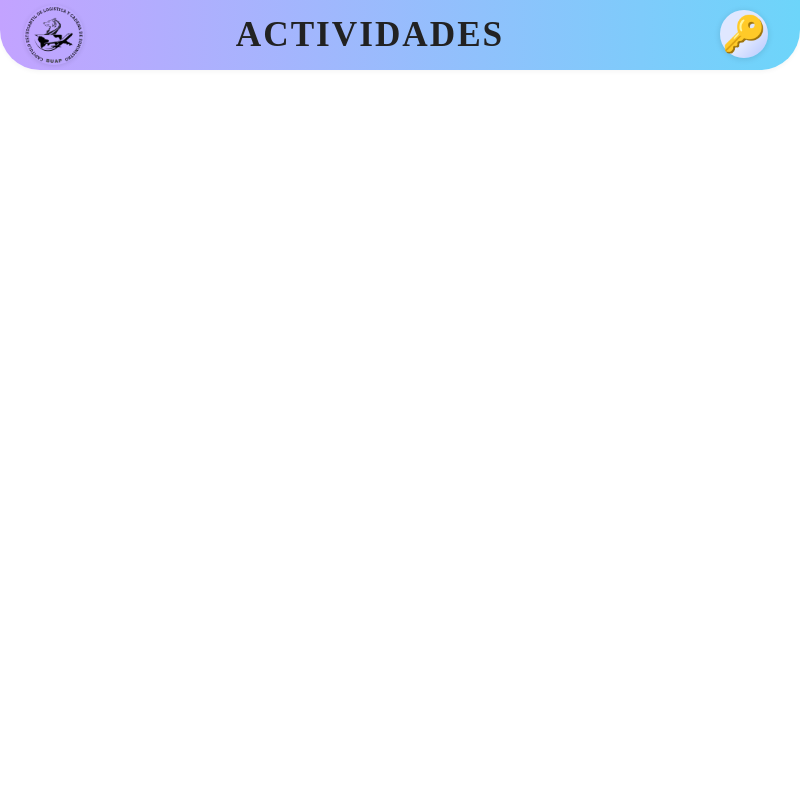
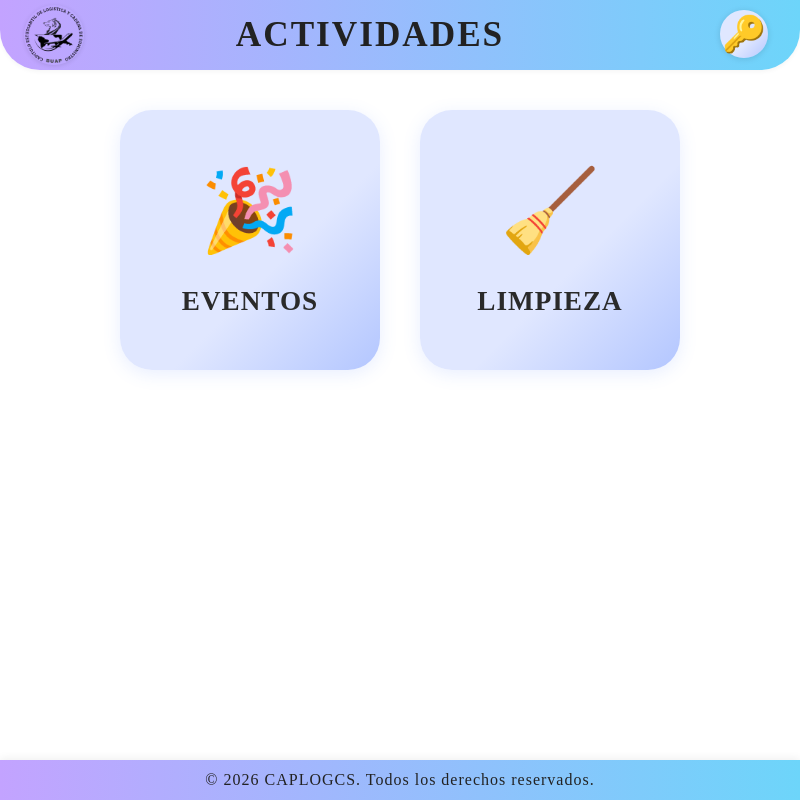
Before and after one commit to ocelotlvalencia/CAPLOGCS-Gestion-Integral---ASTL, an Electron app: page dashboard.html in a window 800 px wide. Drawn offline with Linux system fonts and the light colour scheme.

Commit message:
Integración de contenido y footer

```diff
--- a/dashboard.html
+++ b/dashboard.html
@@ -20,6 +20,19 @@
       <span class="header-actividades-title">Actividades</span>
       <span class="header-login-icon" title="Iniciar sesión">🔑</span>
     </header>
+    <main class="mosaico-container">
+      <button class="mosaico-btn" id="eventos-btn">
+        <span class="mosaico-icon">🎉</span>
+        <span class="mosaico-title">Eventos</span>
+      </button>
+      <button class="mosaico-btn" id="limpieza-btn">
+        <span class="mosaico-icon">🧹</span>
+        <span class="mosaico-title">Limpieza</span>
+      </button>
+    </main>
+    <footer class="footer-caplogs">
+      <span>© 2026 CAPLOGCS. Todos los derechos reservados.</span>
+    </footer>
   </body>
   <script src="./renderer.js"></script>
 </html>
--- a/styles.css
+++ b/styles.css
@@ -1,3 +1,20 @@
+.footer-caplogs {
+  position: fixed;
+  left: 0;
+  bottom: 0;
+  width: 100vw;
+  height: 40px;
+  background: linear-gradient(90deg, #c3a3ff 0%, #6dd5fa 100%);
+  color: #222;
+  display: flex;
+  align-items: center;
+  justify-content: center;
+  font-size: 1rem;
+  font-weight: 500;
+  letter-spacing: 1px;
+  box-shadow: 0 -2px 8px rgba(0,0,0,0.06);
+  z-index: 30;
+}
 header.header-actividades {
   width: 100vw;
   display: flex;
@@ -80,3 +97,46 @@ header.header-actividades {
   padding: 0;
   z-index: 21;
 }
+
+.mosaico-container {
+  display: flex;
+  justify-content: center;
+  align-items: flex-start;
+  gap: 40px;
+  margin-top: 110px;
+}
+
+.mosaico-btn {
+  display: flex;
+  flex-direction: column;
+  align-items: center;
+  justify-content: center;
+  width: 260px;
+  height: 260px;
+  background: linear-gradient(135deg, #e0e7ff 60%, #b3c6ff 100%);
+  border: none;
+  border-radius: 32px;
+  box-shadow: 0 4px 18px rgba(80,120,255,0.13);
+  cursor: pointer;
+  transition: transform 0.18s cubic-bezier(.4,1.3,.6,1), box-shadow 0.2s;
+  font-family: inherit;
+}
+
+.mosaico-btn:hover {
+  transform: scale(1.07) translateY(-6px);
+  box-shadow: 0 6px 24px rgba(80,120,255,0.18);
+  background: linear-gradient(135deg, #b3c6ff 60%, #e0e7ff 100%);
+}
+
+.mosaico-icon {
+  font-size: 5rem;
+  margin-bottom: 28px;
+}
+
+.mosaico-title {
+  font-size: 1.7rem;
+  font-weight: 700;
+  color: #2a2a2a;
+  letter-spacing: 1px;
+  text-transform: uppercase;
+}
```
